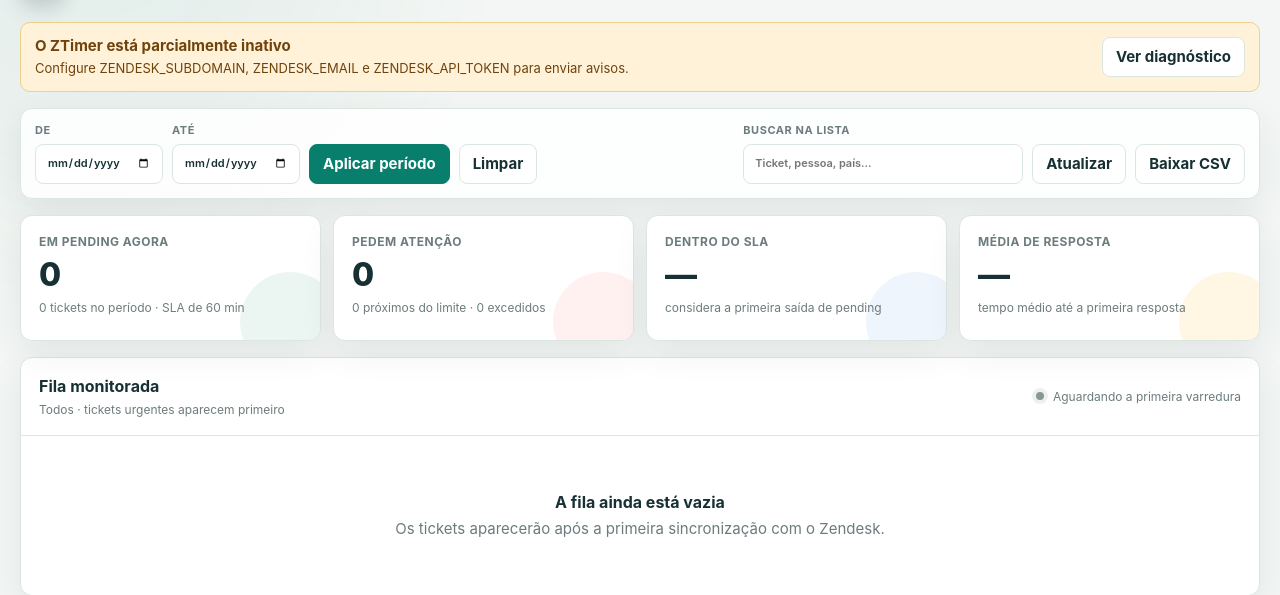
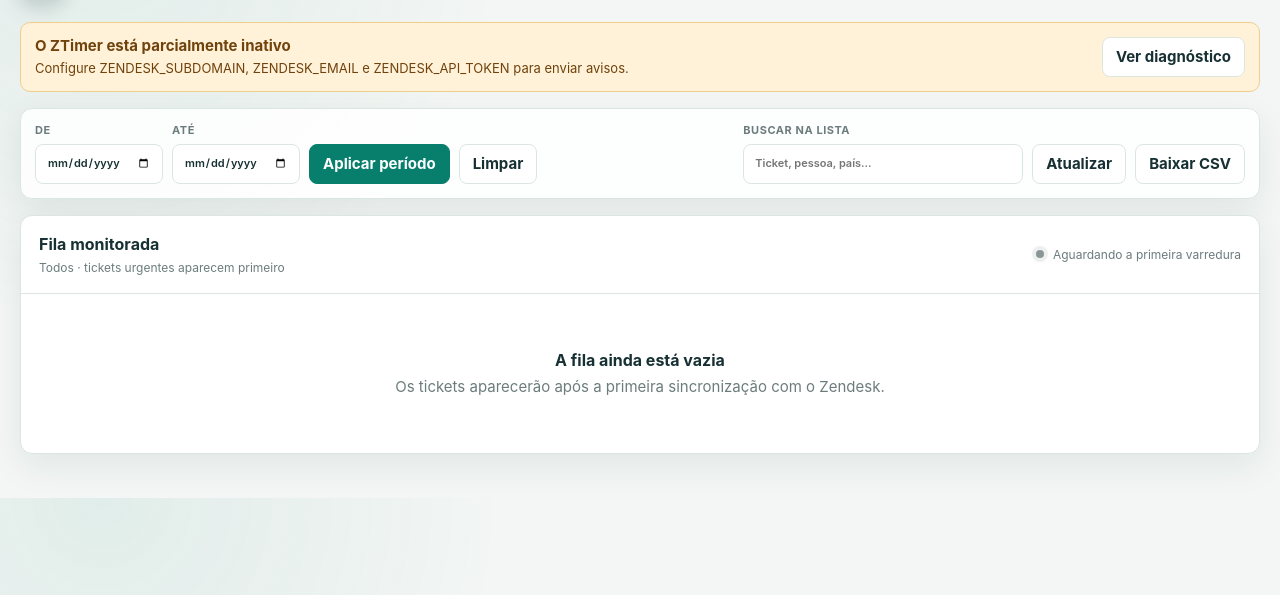
Before and after one commit to emixsd/ZTimer, a Flask app: page / in a window 1280 px wide. Shown: the part 74-669 px from the top of the page. Run offline with Flask 3, Linux system fonts and the light colour scheme.

Commit message:
Remove a faixa de cards do topo do dashboard
O painel vai direto pra fila monitorada, que já ordena os urgentes
primeiro; as métricas históricas dos cards não eram usadas pelo time.

Co-Authored-By: Claude Fable 5 <noreply@anthropic.com>

```diff
--- a/app.py
+++ b/app.py
@@ -405,60 +405,12 @@ def dashboard():
         reverse=True,
     )
     rows = filtered_rows[:limit]
-    total = len(filtered_rows)
-    first_values = [
-        row.first_response_minutes for row in filtered_rows
-        if row.first_response_minutes is not None
-    ]
-    total_values = [
-        row.total_response_minutes for row in filtered_rows
-        if row.total_response_minutes is not None
-    ]
-    avg_first = sum(first_values) / len(first_values) if first_values else None
-    avg_total = sum(total_values) / len(total_values) if total_values else None
-    last_sync = max((row.computed_at for row in filtered_rows if row.computed_at), default=None)
     dashboard_rows = [_dashboard_row(row) for row in rows]
-    active_elapsed = [
-        value
-        for value in (_live_alert_minutes(row) for row in filtered_rows)
-        if value is not None
-    ]
-    active_count = len(active_elapsed)
-    breached_count = sum(
-        value >= Config.PENDING_SLA_MINUTES for value in active_elapsed
-    )
-    at_risk_count = sum(
-        max(Config.PENDING_SLA_MINUTES - 5, 0)
-        <= value
-        < Config.PENDING_SLA_MINUTES
-        for value in active_elapsed
-    )
-    completed_with_sla = [
-        value for value in first_values if value is not None
-    ]
-    sla_compliance = (
-        round(
-            sum(value <= Config.PENDING_SLA_MINUTES for value in completed_with_sla)
-            / len(completed_with_sla)
-            * 100
-        )
-        if completed_with_sla
-        else None
-    )
     scan_state = _scan_state_snapshot()
 
     return render_template(
         "dashboard.html",
         rows=dashboard_rows,
-        total=total or 0,
-        active_count=active_count,
-        at_risk_count=at_risk_count,
-        breached_count=breached_count,
-        sla_compliance=sla_compliance,
-        sla_minutes=Config.PENDING_SLA_MINUTES,
-        avg_first=round(avg_first, 1) if avg_first is not None else None,
-        avg_total=round(avg_total, 1) if avg_total is not None else None,
-        last_sync=last_sync.isoformat() if last_sync else None,
         export_url="/export/respostas.csv",
         target_forms=Config.TARGET_TICKET_FORM_IDS,
         country_field=Config.COUNTRY_CUSTOM_FIELD_ID,
--- a/templates/dashboard.html
+++ b/templates/dashboard.html
@@ -203,68 +203,6 @@
     .button.ghost { min-height: 32px; padding: 5px 9px; font-size: 12px; }
     .button.danger { color: var(--red); }
 
-    .stats {
-      display: grid;
-      grid-template-columns: repeat(4, minmax(0, 1fr));
-      gap: 12px;
-      margin-bottom: 16px;
-    }
-
-    .stat {
-      position: relative;
-      min-height: 126px;
-      overflow: hidden;
-      padding: 17px 18px;
-      border: 1px solid var(--line);
-      border-radius: 12px;
-      background: var(--surface);
-      box-shadow: var(--shadow);
-    }
-
-    .stat::after {
-      position: absolute;
-      right: -20px;
-      bottom: -32px;
-      width: 100px;
-      height: 100px;
-      border-radius: 50%;
-      background: var(--green-soft);
-      content: "";
-      opacity: .7;
-    }
-
-    .stat.attention::after { background: var(--red-soft); }
-    .stat.sla::after { background: var(--blue-soft); }
-    .stat.average::after { background: var(--amber-soft); }
-
-    .stat-label {
-      position: relative;
-      z-index: 1;
-      color: var(--muted);
-      font-size: 12px;
-      font-weight: 750;
-      letter-spacing: .04em;
-      text-transform: uppercase;
-    }
-
-    .stat-value {
-      position: relative;
-      z-index: 1;
-      margin-top: 9px;
-      font-size: 32px;
-      font-weight: 820;
-      letter-spacing: -.04em;
-      line-height: 1;
-    }
-
-    .stat-note {
-      position: relative;
-      z-index: 1;
-      margin-top: 8px;
-      color: var(--muted);
-      font-size: 12px;
-    }
-
     .panel {
       overflow: hidden;
       border: 1px solid var(--line);
@@ -385,7 +323,6 @@
       .toolbar { align-items: stretch; flex-direction: column; }
       .toolbar-actions { justify-content: space-between; }
       .search { width: min(420px, 60vw); }
-      .stats { grid-template-columns: repeat(2, minmax(0, 1fr)); }
     }
 
     @media (max-width: 620px) {
@@ -396,8 +333,6 @@
       .filter-form, .toolbar-actions { display: grid; grid-template-columns: 1fr 1fr; }
       .field, .search { width: 100%; }
       .field.search-field { grid-column: 1 / -1; }
-      .stats { grid-template-columns: 1fr; }
-      .stat { min-height: 112px; }
       .panel-head { align-items: flex-start; flex-direction: column; }
       .scan-meta { text-align: left; }
     }
@@ -468,29 +403,6 @@
         <button class="button" type="button" onclick="location.reload()">Atualizar</button>
         <a class="button" href="{{ export_url }}">Baixar CSV</a>
       </div>
-    </section>
-
-    <section class="stats" aria-label="Resumo da operação">
-      <article class="stat">
-        <div class="stat-label">Em pending agora</div>
-        <div class="stat-value">{{ active_count }}</div>
-        <div class="stat-note">{{ total }} ticket{{ '' if total == 1 else 's' }} no período · SLA de {{ sla_minutes }} min</div>
-      </article>
-      <article class="stat attention">
-        <div class="stat-label">Pedem atenção</div>
-        <div class="stat-value">{{ at_risk_count + breached_count }}</div>
-        <div class="stat-note">{{ at_risk_count }} próximo{{ '' if at_risk_count == 1 else 's' }} do limite · {{ breached_count }} excedido{{ '' if breached_count == 1 else 's' }}</div>
-      </article>
-      <article class="stat sla">
-        <div class="stat-label">Dentro do SLA</div>
-        <div class="stat-value">{{ (sla_compliance|string + '%') if sla_compliance is not none else '—' }}</div>
-        <div class="stat-note">considera a primeira saída de pending</div>
-      </article>
-      <article class="stat average">
-        <div class="stat-label">Média de resposta</div>
-        <div class="stat-value">{{ "%.1f min"|format(avg_first) if avg_first is not none else "—" }}</div>
-        <div class="stat-note">tempo médio até a primeira resposta</div>
-      </article>
     </section>
 
     <section class="panel">
```
